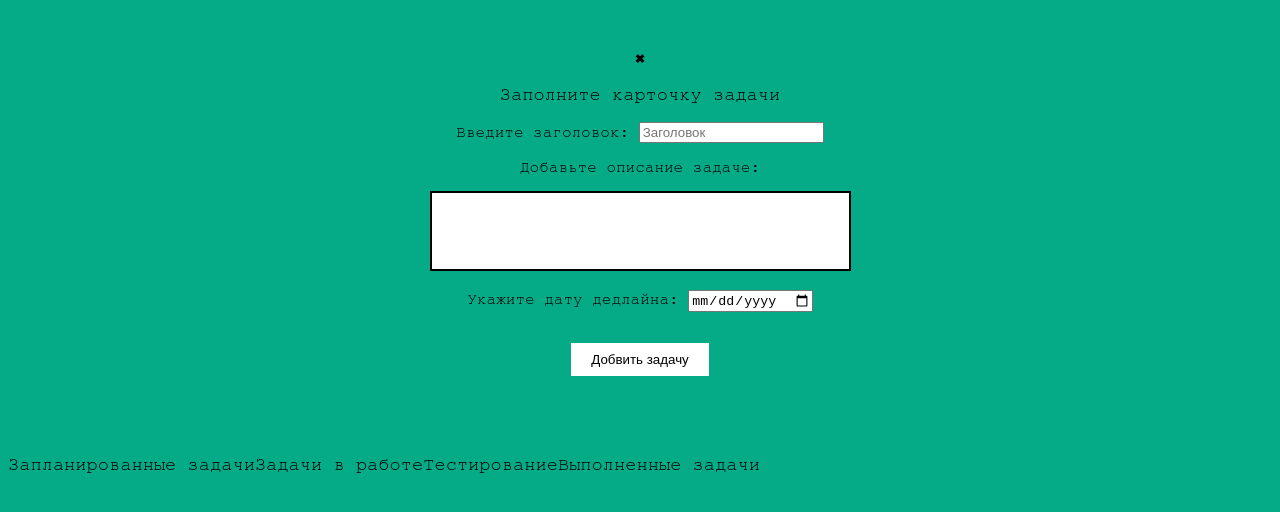
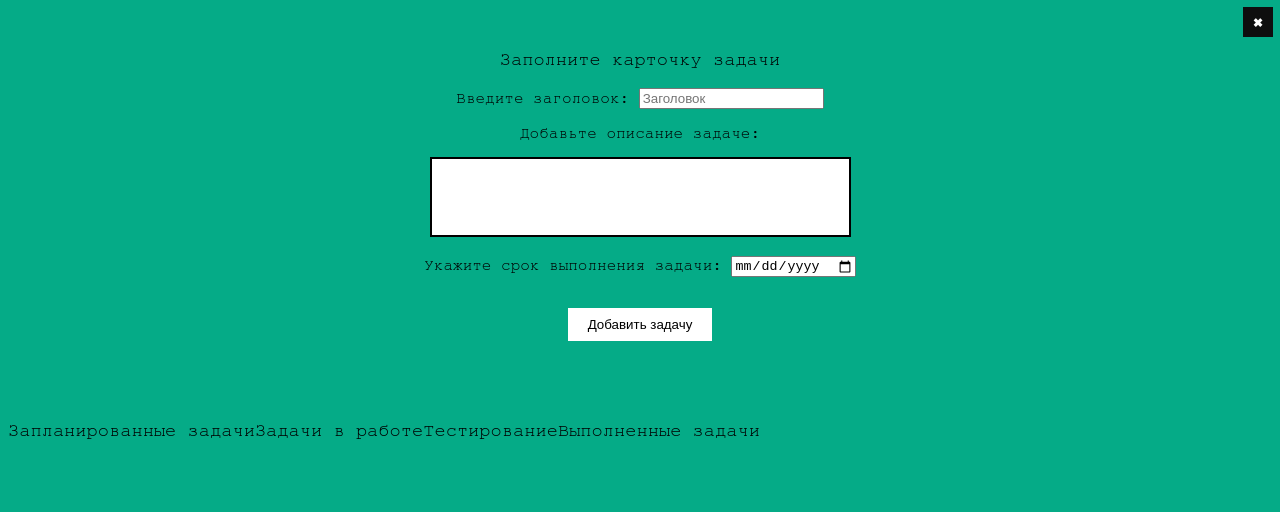
Before and after one commit to romchiksnchk/PNSK-3, a plain HTML site: page 2zadanie/index.html in a window 1280 px wide. Both pictures are taken after a click on the button "Добавьте задачу". Drawn offline with Linux system fonts and the light colour scheme.

Commit message:
main + css

```diff
--- a/2zadanie/css/main.css
+++ b/2zadanie/css/main.css
@@ -50,3 +50,15 @@ li{
     margin-top: 15px;
     margin-bottom: -40px;
 }
+.modal-close{
+    color: #fff;
+    background: #0e0e0e;
+    display: flex;
+    align-items: center;
+    justify-content: center;
+    position: absolute;
+    top: 7px;
+    right: 7px;
+    width: 30px;
+    height: 30px;
+}
--- a/2zadanie/js/main.js
+++ b/2zadanie/js/main.js
@@ -72,11 +72,11 @@ Vue.component('fill', {    //дата создания, заголовок, оп
                     </p>
                     <p class="pForm">Добавьте описание задаче:</p>
                     <textarea v-model="description" cols="40" rows="4"></textarea>
-                    <p class="pForm">Укажите дату дедлайна:
+                    <p class="pForm">Укажите срок выполнения задачи:
                         <input required type="date" v-model="dateD">
                     </p>
                     <p class="pForm">
-                        <input class="button" type="submit" value="Добвить задачу">
+                        <input class="button" type="submit" value="Добавить задачу">
                     </p>
                 </form>
             </div>
@@ -151,7 +151,7 @@ Vue.component('column1', {
                         <p>Добавьте описание задаче:
                             <textarea v-model="card.description" cols="20" rows="5"></textarea>
                         </p>
-                        <p>Укажите дату дедлайна:
+                        <p>Укажите дату окончания срока:
                             <input type="date" v-model="card.dateD">
                         </p>
                         <p>
```
